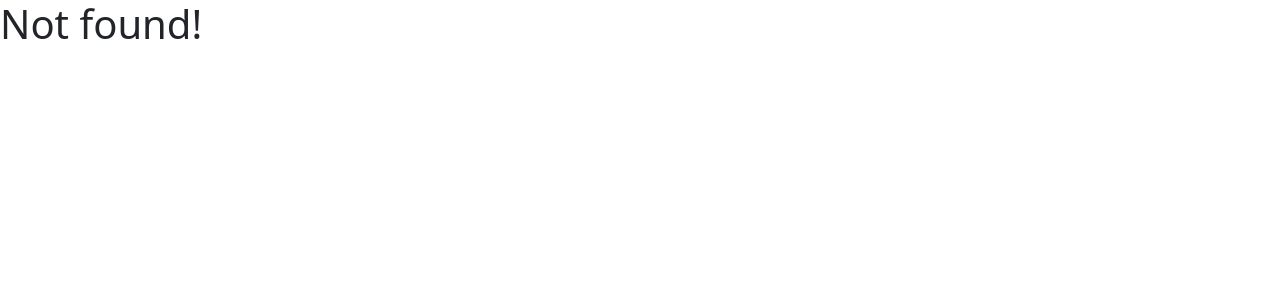
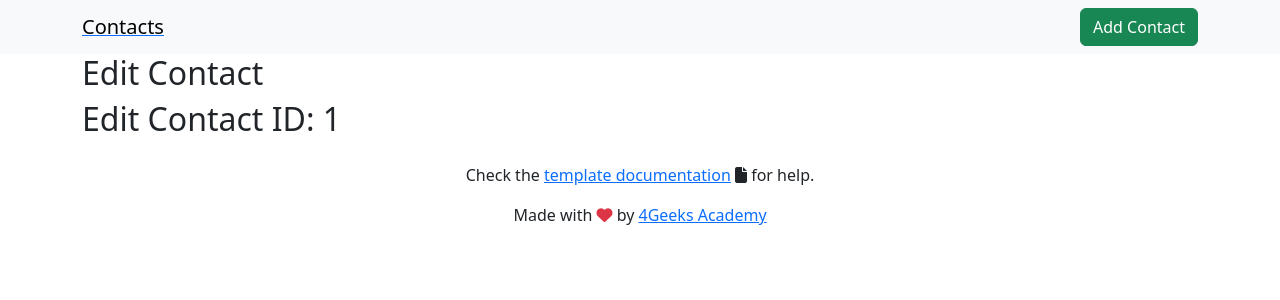
Before and after one commit to 4GeeksAcademy/bryanN-contact-list-react-context, a React (Vite) app: page /edit-contact/1 in a window 1280 px wide. Before the commit this address had no page. Shown: the top 300 px of the page. Built offline with nearby package versions, Linux system fonts and the light colour scheme.

Commit message:
edit added partially, still to get data to edit it

```diff
--- a/src/components/ContactCard.jsx
+++ b/src/components/ContactCard.jsx
@@ -22,8 +22,10 @@ const ContactCard = ({ information }) => {
                             <h6 className="card-text"><FontAwesomeIcon className='me-2' icon={faEnvelope} /> {information.email}</h6>
                         </div>
                         <div className='col-2 mt-3'>
-                            <FontAwesomeIcon className='mx-3' icon={faPen} />
-                            <FontAwesomeIcon icon={faTrash} />
+                            <Link to={'/edit-contact/' + information.id}>
+                                <FontAwesomeIcon className='btn ' icon={faPen} />
+                            </Link>
+                            <FontAwesomeIcon className='btn ' icon={faTrash} />
                         </div>
                     </div>
                 </div>
--- /dev/null
+++ b/src/pages/EditContact.jsx
@@ -0,0 +1,41 @@
+import React, { useState } from 'react'
+import useGlobalReducer from "../hooks/useGlobalReducer";
+import { useNavigate, useParams } from "react-router-dom"
+
+
+const EditContact = () => {
+    const { store, dispatch } = useGlobalReducer()
+
+
+    let [data, setData] = useState({
+        name: "", email: "", phone: "", address: ""
+    })
+
+    const navigate = useNavigate()
+    const { contact_id } = useParams()
+
+    //buscar el contacto directamente en el store
+    // const contactToEdit = store.contacts.find(con => con.id === parseInt(contact_id))
+    // if (contactToEdit) {
+    //     setData({
+    //         name: contactToEdit.name,
+    //         email: contactToEdit.email,
+    //         phone: contactToEdit.phone,
+    //         address: contactToEdit.address
+    //     })
+    // } else {
+    //     alert("usuario no encontrado")
+    // }
+
+
+    return (
+        <div className='container'>
+            <h2>Edit  Contact</h2>
+
+            <h2>Edit Contact ID: {contact_id} </h2>
+            {/* <p>{data.name}</p> */}
+
+        </div>
+    )
+}
+export default EditContact;
--- a/src/routes.jsx
+++ b/src/routes.jsx
@@ -8,6 +8,7 @@ import {
 import { Layout } from "./pages/Layout";
 import { Home } from "./pages/Home";
 import AddContact from "./pages/AddContact";
+import EditContact from "./pages/EditContact";
 
 export const router = createBrowserRouter(
     createRoutesFromElements(
@@ -22,6 +23,7 @@ export const router = createBrowserRouter(
 
         {/* Nested Routes: Defines sub-routes within the BaseHome component. */}
         <Route path= "/" element={<Home />} />
+          <Route path="/edit-contact/:contact_id" element={ <EditContact />} />
         <Route  path="/add_contact" element={<AddContact/>}  />
       </Route>
     )
```
